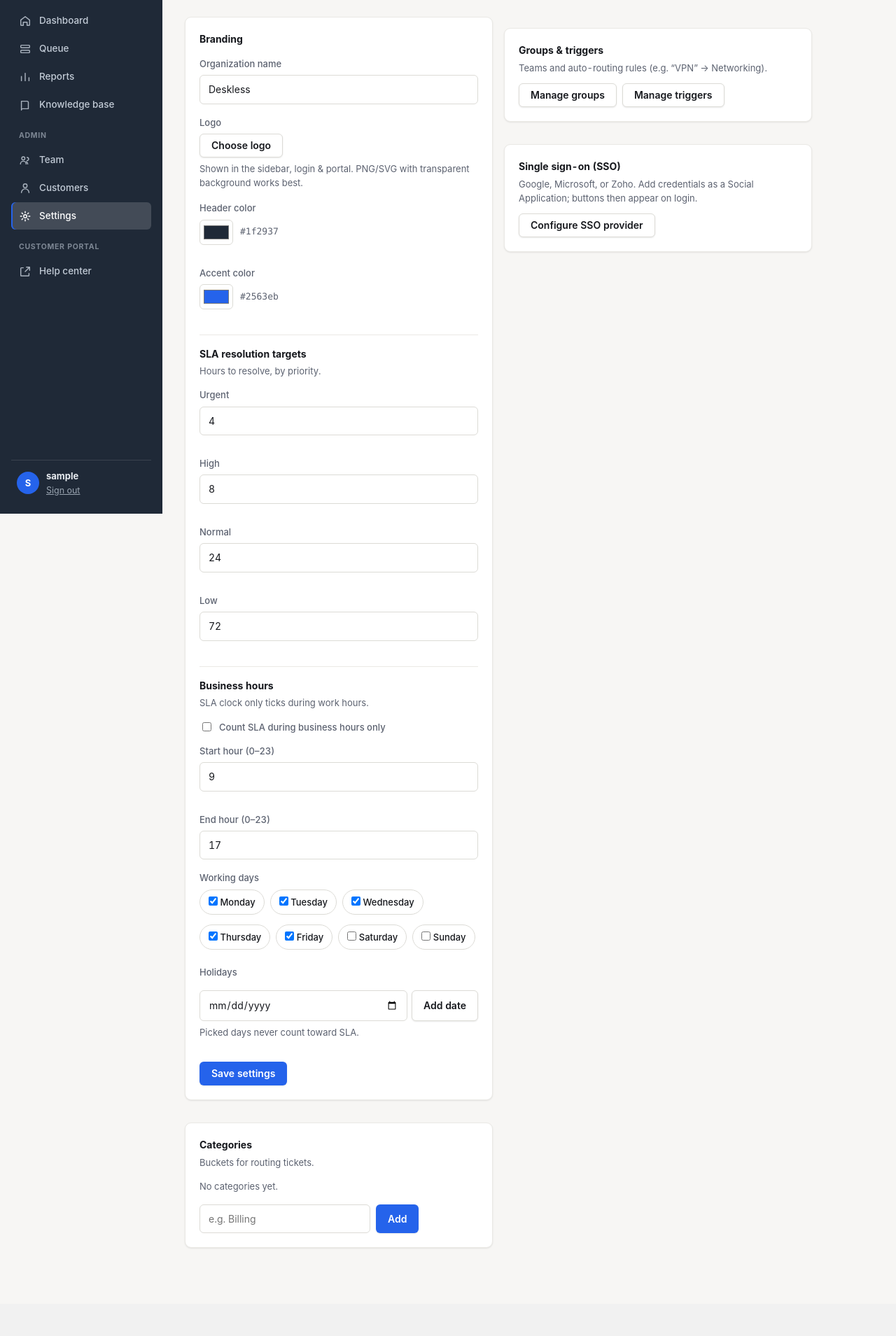
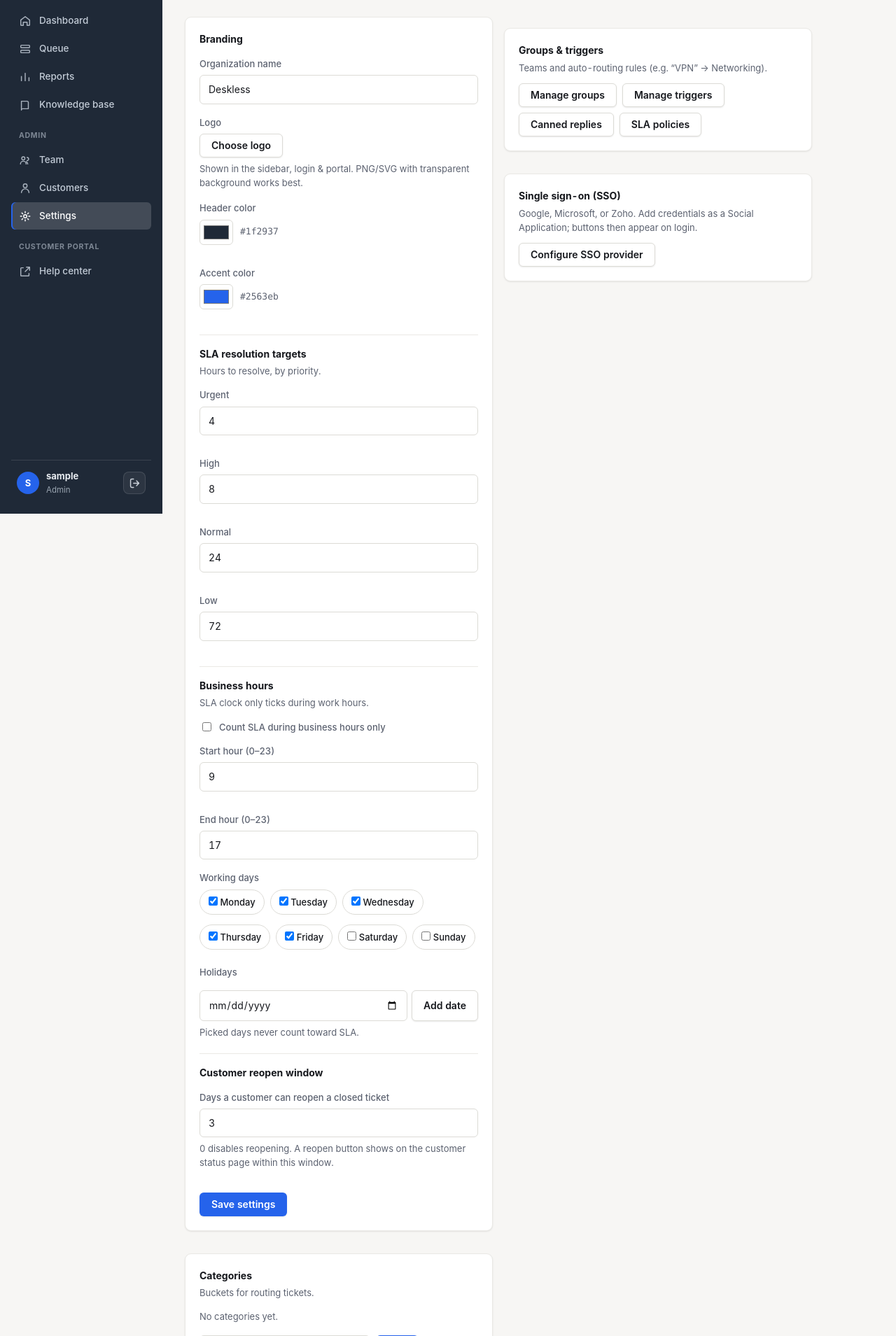
Before and after one commit to akheels-web/Deskless, a Django app: page /settings/ in a window 1280 px wide. Shown: the part 66-1975 px from the top of the page at 70% size. Before the commit the page ends 1849 px from the top, so only its background shows below. Run offline with Django 5.2, Linux system fonts and the light colour scheme; the visitor is signed in with stand-in values (Sample User, id 1); data comes from the database, SQL or seed files in the repository; data that the repository does not hold is empty.

Commit message:
feat: implement ticket management system including models, views, templates, SLA policies, and automated workflows.

```diff
--- a/tickets/forms.py
+++ b/tickets/forms.py
@@ -1,7 +1,7 @@
 from django import forms
 from django.contrib.auth import get_user_model
 
-from .models import Category, Comment, OrgSettings, Ticket
+from .models import Category, Comment, Group, OrgSettings, Ticket, Trigger
 
 User = get_user_model()
 
@@ -13,6 +13,53 @@ class CategoryForm(forms.ModelForm):
         model = Category
         fields = ["name"]
         widgets = {"name": forms.TextInput(attrs={"placeholder": "e.g. Billing"})}
+
+
+class GroupForm(forms.ModelForm):
+    """T3: create/edit a group + members, in-console."""
+
+    class Meta:
+        model = Group
+        fields = ["name", "members"]
+        widgets = {
+            "name": forms.TextInput(attrs={"placeholder": "e.g. Networking"}),
+            "members": forms.CheckboxSelectMultiple,
+        }
+
+    def __init__(self, *args, **kwargs):
+        super().__init__(*args, **kwargs)
+        self.fields["members"].queryset = User.objects.filter(is_staff=True, is_active=True)
+
+
+class TriggerForm(forms.ModelForm):
+    """T3: create/edit an auto-routing rule, in-console."""
+
+    class Meta:
+        model = Trigger
+        fields = ["name", "keyword", "set_group", "set_priority", "active"]
+        widgets = {
+            "name": forms.TextInput(attrs={"placeholder": "e.g. VPN issues"}),
+            "keyword": forms.TextInput(attrs={"placeholder": "vpn"}),
+        }
+
+
+class CannedReplyForm(forms.ModelForm):
+    """T5: manage saved replies in-console."""
+
+    class Meta:
+        from .models import CannedReply
+        model = CannedReply
+        fields = ["title", "body"]
+        widgets = {"body": forms.Textarea(attrs={"rows": 4})}
+
+
+class SLAPolicyForm(forms.ModelForm):
+    """U1: per-group/category SLA target, in-console."""
+
+    class Meta:
+        from .models import SLAPolicy
+        model = SLAPolicy
+        fields = ["group", "category", "priority", "hours"]
 
 
 class TicketUpdateForm(forms.ModelForm):
@@ -90,7 +137,7 @@ class OrgSettingsForm(forms.ModelForm):
         fields = ["name", "logo", "color", "accent",
                   "sla_urgent", "sla_high", "sla_normal", "sla_low",
                   "business_hours_enabled", "business_start", "business_end",
-                  "business_days", "holidays"]
+                  "business_days", "holidays", "reopen_days"]
         widgets = {
             "color": forms.TextInput(attrs={"type": "color"}),
             "accent": forms.TextInput(attrs={"type": "color"}),
--- a/tickets/management/commands/check_sla.py
+++ b/tickets/management/commands/check_sla.py
@@ -19,6 +19,7 @@ class Command(BaseCommand):
             due_at__lt=now,
             status__in=Ticket.OPEN_STATES,
             breach_notified=False,
+            paused_at__isnull=True,  # T2: paused (pending) tickets don't breach
         )
         n = 0
         for ticket in overdue:
--- a/tickets/templates/base.html
+++ b/tickets/templates/base.html
@@ -69,6 +69,10 @@
     .who-avatar { width: 32px; height: 32px; border-radius: 50%; background: var(--accent); color: #fff; display: grid; place-items: center; font-weight: 650; font-size: 13px; flex-shrink: 0; }
     .linkbtn { background: none; border: 0; padding: 0; margin: 0; font: inherit; color: #9aa5b1; cursor: pointer; text-decoration: underline; }
     .linkbtn:hover { color: #e8ecf1; }
+    .signout-btn { display: grid; place-items: center; width: 32px; height: 32px; border-radius: 8px;
+      background: rgba(255,255,255,.06); border: 1px solid rgba(255,255,255,.12); color: #cdd4dc; cursor: pointer; transition: all .12s ease; }
+    .signout-btn svg { width: 17px; height: 17px; }
+    .signout-btn:hover { background: rgba(255,255,255,.14); color: #fff; }
 
     .content { padding: 0; min-width: 0; }
     .topbar {
@@ -413,13 +417,16 @@
       <div class="spacer"></div>
       <div class="who">
         <div class="who-avatar">{{ user.username|first|upper }}</div>
-        <div>
-          <strong>{{ user.username }}</strong><br>
-          <form method="post" action="{% url 'logout' %}" style="display:inline;">
-            {% csrf_token %}
-            <button type="submit" class="linkbtn">Sign out</button>
-          </form>
+        <div style="min-width:0;">
+          <strong style="display:block; overflow:hidden; text-overflow:ellipsis;">{{ user.username }}</strong>
+          <span style="font-size:11.5px;">{% if user.is_superuser %}Admin{% else %}Agent{% endif %}</span>
         </div>
+        <form method="post" action="{% url 'logout' %}" style="margin-left:auto;">
+          {% csrf_token %}
+          <button type="submit" class="signout-btn" title="Sign out" aria-label="Sign out">
+            <svg viewBox="0 0 20 20" fill="none"><path d="M8 17H5a2 2 0 0 1-2-2V5a2 2 0 0 1 2-2h3M13 14l4-4-4-4M17 10H8" stroke="currentColor" stroke-width="1.7" stroke-linecap="round" stroke-linejoin="round"/></svg>
+          </button>
+        </form>
       </div>
       {% endif %}
     </aside>
--- a/tickets/templates/tickets/settings.html
+++ b/tickets/templates/tickets/settings.html
@@ -74,6 +74,13 @@
           <textarea name="holidays" id="holiday-store" style="display:none;">{{ form.holidays.value|default:'' }}</textarea>
         </div>
 
+        <div style="margin:20px 0 14px; padding-top:16px; border-top:1px solid var(--line);"><strong>Customer reopen window</strong></div>
+        <div class="field">
+          <label>Days a customer can reopen a closed ticket</label>
+          {{ form.reopen_days }}
+          <p class="hint" style="margin-top:6px;">0 disables reopening. A reopen button shows on the customer status page within this window.</p>
+        </div>
+
         {{ form.errors }}
         <button class="btn" type="submit" style="margin-top:16px;">Save settings</button>
       </form>
@@ -104,8 +111,10 @@
       <strong>Groups &amp; triggers</strong>
       <p class="hint" style="margin:4px 0 12px;">Teams and auto-routing rules (e.g. “VPN” → Networking).</p>
       <div style="display:flex; gap:8px; flex-wrap:wrap;">
-        <a class="btn ghost" href="/admin/tickets/group/">Manage groups</a>
-        <a class="btn ghost" href="/admin/tickets/trigger/">Manage triggers</a>
+        <a class="btn ghost" href="{% url 'groups' %}">Manage groups</a>
+        <a class="btn ghost" href="{% url 'triggers' %}">Manage triggers</a>
+        <a class="btn ghost" href="{% url 'canned_replies' %}">Canned replies</a>
+        <a class="btn ghost" href="{% url 'sla_policies' %}">SLA policies</a>
       </div>
     </div></div>
 
--- a/tickets/templates/tickets/track_list.html
+++ b/tickets/templates/tickets/track_list.html
@@ -7,7 +7,7 @@
 
 <div class="card"><div class="bd" style="padding:6px 20px;">
   {% for t in tickets %}
-  <div class="kb-item" style="cursor:default;">
+  <a class="kb-item" {% if t.csat_token %}href="{% url 'ticket_status' t.csat_token %}"{% endif %}>
     <div style="display:flex; align-items:center; gap:10px;">
       <span class="ref">DSK-{{ t.pk|stringformat:"04d" }}</span>
       <strong style="flex:1;">{{ t.subject }}</strong>
@@ -17,7 +17,7 @@
       Opened {{ t.created_at|date:"M j, Y" }} · updated {{ t.updated_at|date:"M j, Y" }}
       {% if t.status == "closed" and t.resolution %}<br><em>Resolution:</em> {{ t.resolution|truncatewords:30 }}{% endif %}
     </p>
-  </div>
+  </a>
   {% empty %}
   <div class="empty">No tickets found for this email.</div>
   {% endfor %}
--- a/tickets/urls.py
+++ b/tickets/urls.py
@@ -11,6 +11,7 @@ urlpatterns = [
     path("track/", views.track_tickets, name="track_tickets"),
     path("track/<str:token>/", views.track_view, name="track_view"),
     path("rate/<str:token>/", views.rate_ticket, name="rate_ticket"),
+    path("status/<str:token>/", views.ticket_status, name="ticket_status"),
 
     # Agent console
     path("dashboard/", views.dashboard, name="dashboard"),
@@ -21,6 +22,10 @@ urlpatterns = [
     path("reports/", views.reports, name="reports"),
     path("team/", views.team, name="team"),
     path("customers/", views.customers, name="customers"),
+    path("groups/", views.groups, name="groups"),
+    path("triggers/", views.triggers, name="triggers"),
+    path("canned/", views.canned_replies, name="canned_replies"),
+    path("sla/", views.sla_policies, name="sla_policies"),
     path("kb-admin/", views.kb_manage, name="kb_manage"),
     path("kb-admin/new/", views.kb_edit, name="kb_new"),
     path("kb-admin/<int:pk>/", views.kb_edit, name="kb_edit"),
--- a/tickets/views.py
+++ b/tickets/views.py
@@ -9,8 +9,8 @@ from django.urls import reverse
 from .forms import (AgentTicketForm, CategoryForm, CloseTicketForm, CommentForm,
                     LinkTicketForm, NewUserForm, OrgSettingsForm, PublicTicketForm,
                     TicketUpdateForm)
-from .models import (Article, Attachment, CannedReply, Category, OrgSettings,
-                     Ticket, TicketEvent)
+from .models import (Article, Attachment, CannedReply, Category, Comment,
+                     OrgSettings, Ticket, TicketEvent)
 from .signals import fire_webhooks
 
 
@@ -182,48 +182,106 @@ def ticket_detail(request, pk):
                 send_csat_request(ticket)  # H3: ask the requester to rate
             return redirect("ticket_detail", pk=pk)
         else:  # properties update
-            prev = {"status_val": ticket.status,
-                    "status": ticket.get_status_display(),
-                    "priority": ticket.get_priority_display(),
-                    "assignee": ticket.assignee_id, "group": ticket.group_id,
-                    "ever_assigned": ticket.events.filter(description__startswith="assigned to").exists()}
-            uform = TicketUpdateForm(request.POST, instance=ticket)
-            if uform.is_valid():
-                ticket = uform.save()
-                # #15: transitioning INTO closed → capture resolution + cascade + CSAT
-                if ticket.status == "closed" and prev["status_val"] != "closed":
-                    note = request.POST.get("resolution_note", "").strip() or "Closed by an agent."
-                    cascade = bool(request.POST.get("cascade"))
-                    ticket.close_with_resolution(note, cascade=cascade)
-                    log_event(ticket, request.user, "closed the ticket")
-                    fire_webhooks("ticket.closed", ticket)
-                    from .notifications import send_csat_request
-                    send_csat_request(ticket)
-                # H2/C5: record other status changes
-                elif ticket.get_status_display() != prev["status"]:
-                    log_event(ticket, request.user, f"changed status to {ticket.get_status_display()}")
-                if ticket.get_priority_display() != prev["priority"]:
-                    log_event(ticket, request.user, f"set priority to {ticket.get_priority_display()}")
-                if ticket.group_id != prev["group"]:
-                    log_event(ticket, request.user,
-                              f"routed to group {ticket.group.name if ticket.group_id else 'none'}")
-                if ticket.assignee_id != prev["assignee"]:
-                    who = ticket.assignee.username if ticket.assignee_id else "nobody"
-                    first = "" if prev["ever_assigned"] else " (first assignee)"
-                    log_event(ticket, request.user, f"assigned to {who}{first}")
-                    if ticket.assignee_id:
-                        from .notifications import notify_assignment
-                        notify_assignment(ticket)  # R3: email newly-assigned agent
+            error = _apply_ticket_update(request, ticket)
+            if error:
+                # re-render with the error and the attempted values
+                return render(request, "tickets/detail.html", _detail_ctx(
+                    request, ticket, comments, transition_error=error,
+                    uform=TicketUpdateForm(request.POST, instance=ticket)))
             return redirect("ticket_detail", pk=pk)
-    return render(request, "tickets/detail.html", {
+    return render(request, "tickets/detail.html", _detail_ctx(request, ticket, comments))
+
+
+def _detail_ctx(request, ticket, comments, transition_error=None, uform=None):
+    return {
         "ticket": ticket, "comments": comments,
-        "cform": CommentForm(), "uform": TicketUpdateForm(instance=ticket),
-        "close_form": CloseTicketForm(), "link_form": LinkTicketForm(),
+        "cform": CommentForm(), "uform": uform or TicketUpdateForm(instance=ticket),
+        "link_form": LinkTicketForm(),
         "related": ticket.related.all(),
+        "transition_error": transition_error,
+        "escalate_targets": User.objects.filter(is_staff=True, is_active=True).exclude(pk=ticket.assignee_id),
         "attachments": ticket.attachments.all(),
         "canned": CannedReply.objects.all(),
         "events": ticket.events.select_related("actor"),
-    })
+    }
+
+
+def _apply_ticket_update(request, ticket):
+    """Validate + apply a properties change. Returns an error string, or None on success.
+    Enforces: closed/pending/escalate require a note; escalate also requires a person.
+    """
+    new_status = request.POST.get("status", ticket.status)
+    note = request.POST.get("transition_note", "").strip()
+
+    # T1: note required when moving INTO a note-required state
+    if new_status != ticket.status and new_status in Ticket.NOTE_REQUIRED:
+        if not note:
+            label = dict(Ticket.STATUS)[new_status]
+            return f"A note is required to move this ticket to “{label}”."
+        if new_status == "escalated" and not request.POST.get("escalate_to"):
+            return "Choose who to escalate this ticket to."
+
+    prev = {"status_val": ticket.status, "status": ticket.get_status_display(),
+            "priority": ticket.get_priority_display(),
+            "assignee": ticket.assignee_id, "group": ticket.group_id,
+            "ever_assigned": ticket.events.filter(description__startswith="assigned to").exists()}
+
+    form = TicketUpdateForm(request.POST, instance=ticket)
+    if not form.is_valid():
+        return "Please correct the highlighted fields."
+    ticket = form.save(commit=False)
+
+    entering = new_status != prev["status_val"]
+
+    # T2: SLA pause/resume around pending
+    if entering and new_status == "pending":
+        ticket.pause_sla()
+    elif entering and prev["status_val"] == "pending":
+        ticket.resume_sla()
+
+    # #15 closing: capture resolution + cascade + CSAT
+    if entering and new_status == "closed":
+        ticket.save()
+        ticket.close_with_resolution(note, cascade=bool(request.POST.get("cascade")))
+        log_event(ticket, request.user, f"closed the ticket — {note}")
+        fire_webhooks("ticket.closed", ticket)
+        from .notifications import send_csat_request
+        send_csat_request(ticket)
+    else:
+        # escalate → reassign to chosen person
+        if entering and new_status == "escalated":
+            target_id = request.POST.get("escalate_to")
+            ticket.assignee_id = target_id
+        ticket.save()
+        form.save_m2m()
+        if entering:
+            lbl = ticket.get_status_display()
+            if new_status in Ticket.NOTE_REQUIRED:
+                log_event(ticket, request.user, f"moved to {lbl} — {note}")
+            else:
+                log_event(ticket, request.user, f"changed status to {lbl}")
+            _post_comment_note(ticket, request.user, note)  # keep note in the thread
+
+    # priority / group / assignee change logging (unchanged states)
+    if ticket.get_priority_display() != prev["priority"]:
+        log_event(ticket, request.user, f"set priority to {ticket.get_priority_display()}")
+    if ticket.group_id != prev["group"]:
+        log_event(ticket, request.user,
+                  f"routed to group {ticket.group.name if ticket.group_id else 'none'}")
+    if ticket.assignee_id != prev["assignee"]:
+        who = ticket.assignee.username if ticket.assignee_id else "nobody"
+        first = "" if prev["ever_assigned"] else " (first assignee)"
+        log_event(ticket, request.user, f"assigned to {who}{first}")
+        if ticket.assignee_id:
+            from .notifications import notify_assignment
+            notify_assignment(ticket)
+    return None
+
+
+def _post_comment_note(ticket, author, note):
+    """Persist a transition note as an internal comment so it's visible in the thread."""
+    if note:
+        Comment.objects.create(ticket=ticket, author=author, body=note, internal=True)
 
 
 @login_required
@@ -448,6 +506,82 @@ def org_settings(request):
     })
 
 
+# ---- T3: groups & triggers console (admins only) ----
+
+@admin_only
+def groups(request):
+    from .forms import GroupForm
+    from .models import Group
+    form = GroupForm()
+    if request.method == "POST":
+        if "delete_group" in request.POST:
+            Group.objects.filter(pk=request.POST["delete_group"]).delete()
+            return redirect("groups")
+        form = GroupForm(request.POST)
+        if form.is_valid():
+            form.save()
+            return redirect("groups")
+    return render(request, "tickets/groups.html", {
+        "form": form,
+        "groups": Group.objects.prefetch_related("members").all(),
+    })
+
+
+@admin_only
+def triggers(request):
+    from .forms import TriggerForm
+    from .models import Trigger
+    form = TriggerForm()
+    if request.method == "POST":
+        if "delete_trigger" in request.POST:
+            Trigger.objects.filter(pk=request.POST["delete_trigger"]).delete()
+            return redirect("triggers")
+        form = TriggerForm(request.POST)
+        if form.is_valid():
+            form.save()
+            return redirect("triggers")
+    return render(request, "tickets/triggers.html", {
+        "form": form,
+        "triggers": Trigger.objects.select_related("set_group").all(),
+    })
+
+
+@admin_only
+def sla_policies(request):
+    from .forms import SLAPolicyForm
+    from .models import SLAPolicy
+    form = SLAPolicyForm()
+    if request.method == "POST":
+        if "delete_policy" in request.POST:
+            SLAPolicy.objects.filter(pk=request.POST["delete_policy"]).delete()
+            return redirect("sla_policies")
+        form = SLAPolicyForm(request.POST)
+        if form.is_valid():
+            form.save()
+            return redirect("sla_policies")
+    return render(request, "tickets/sla_policies.html", {
+        "form": form,
+        "policies": SLAPolicy.objects.select_related("group", "category").all(),
+    })
+
+
+@admin_only
+def canned_replies(request):
+    from .forms import CannedReplyForm
+    form = CannedReplyForm()
+    if request.method == "POST":
+        if "delete_canned" in request.POST:
+            CannedReply.objects.filter(pk=request.POST["delete_canned"]).delete()
+            return redirect("canned_replies")
+        form = CannedReplyForm(request.POST)
+        if form.is_valid():
+            form.save()
+            return redirect("canned_replies")
+    return render(request, "tickets/canned.html", {
+        "form": form, "replies": CannedReply.objects.all(),
+    })
+
+
 # ---- H4: bulk actions ----
 
 @login_required
@@ -489,6 +623,28 @@ def rate_ticket(request, token):
             ticket.save(update_fields=["csat_rating"])
             return render(request, "tickets/rated.html", {"ticket": ticket, "rating": rating})
     return render(request, "tickets/rate.html", {"ticket": ticket})
+
+
+# ---- U2: public status page + U3: reopen ----
+
+def ticket_status(request, token):
+    """Public per-ticket status page, keyed by the ticket's signed token."""
+    ticket = get_object_or_404(Ticket, csat_token=token)
+    if request.method == "POST" and "reopen" in request.POST:
+        if ticket.can_reopen():
+            ticket.status = "open"
+            ticket.closed_at = None
+            ticket.save(update_fields=["status", "closed_at"])
+            reason = request.POST.get("reason", "").strip()
+            log_event(ticket, None, f"reopened by requester{': ' + reason if reason else ''}")
+            if reason:
+                Comment.objects.create(ticket=ticket, author=ticket.reporter, body=reason)
+        return redirect("ticket_status", token=token)
+    # only public (non-internal) comments are visible to the customer
+    public_comments = ticket.comments.filter(internal=False).select_related("author")
+    return render(request, "tickets/status.html", {
+        "ticket": ticket, "public_comments": public_comments,
+    })
 
 
 # ---- H5: knowledge base ----
```
Also changed, not shown: tickets/models.py (+86 -6 lines), tickets/signals.py (+7 -3 lines), tickets/templates/tickets/canned.html (added, +44 -0 lines), tickets/templates/tickets/detail.html (+41 -13 lines), tickets/templates/tickets/groups.html (added, +46 -0 lines), tickets/templates/tickets/sla_policies.html (added, +50 -0 lines), tickets/templates/tickets/status.html (added, +60 -0 lines), tickets/templates/tickets/triggers.html (added, +50 -0 lines), tickets/migrations/0009_ticket_paused_at_alter_ticket_status.py (added), tickets/migrations/0010_orgsettings_reopen_days_ticket_closed_at_slapolicy.py (added).
